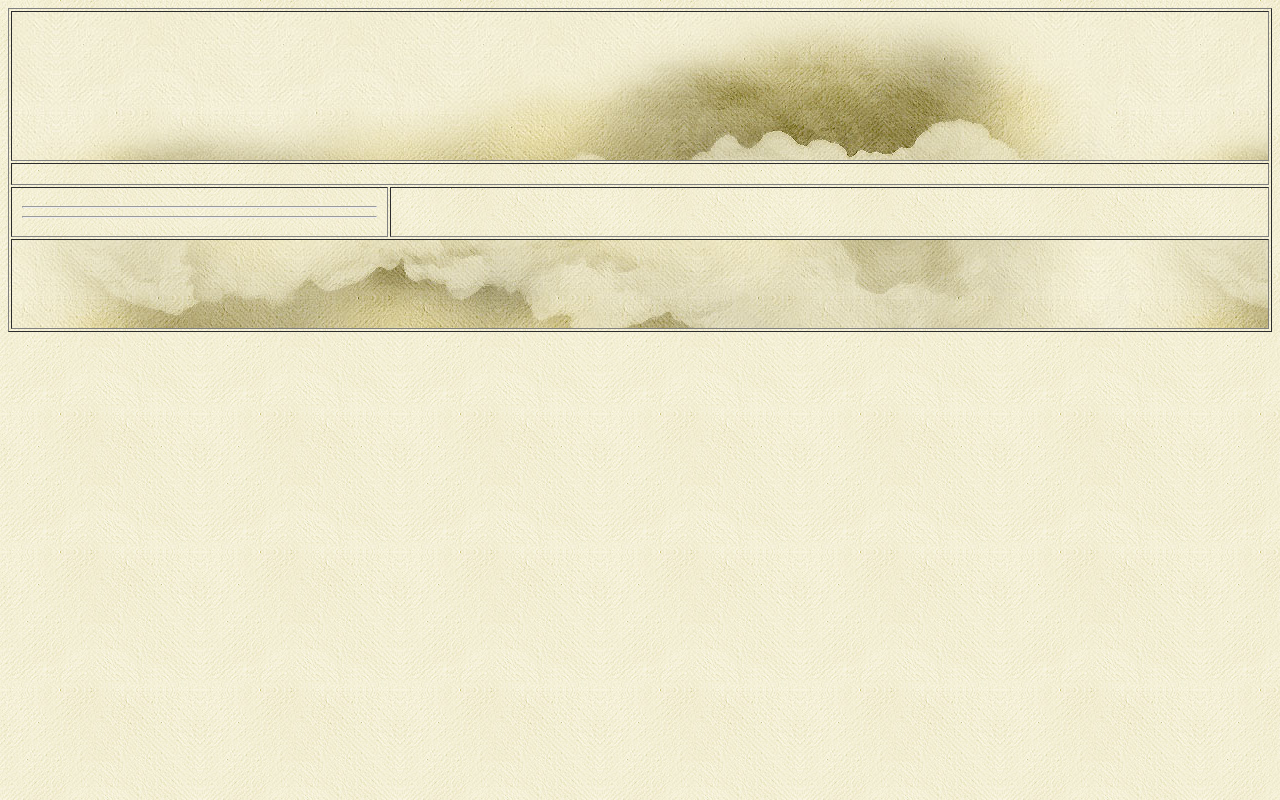
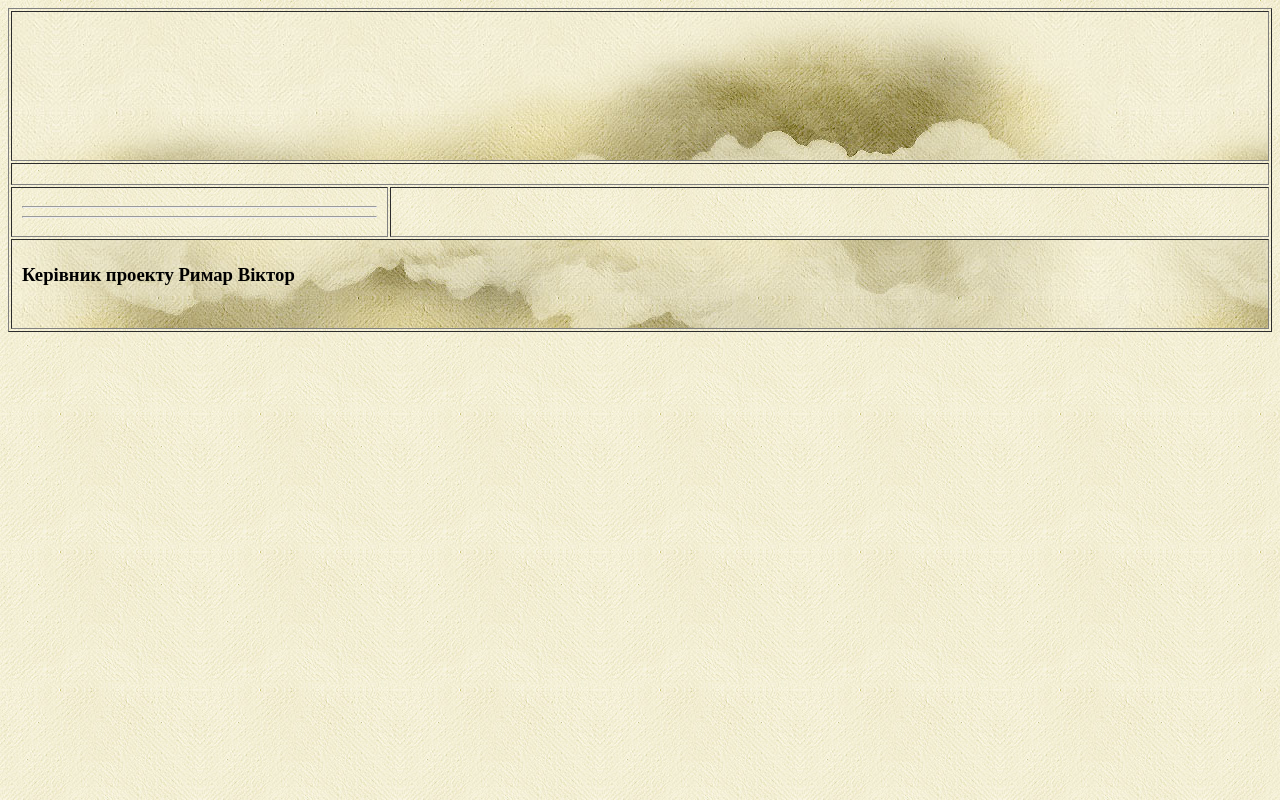
Before and after one commit to Stadnichuk/rymar3.github.io, a plain HTML site: page index.html in a window 1280 px wide. Drawn offline with Linux system fonts and the light colour scheme.

Commit message:
Римар В.О. - 14-Добавив себе

```diff
--- a/index.html
+++ b/index.html
@@ -14,6 +14,7 @@
 		<tr>
 			<td background="images/bg-3.jpg" colspan="2" height="150" align="right" hspace="5">
                 <!-- 03  Заголовок -->
+
                 <!-- ------------- -->
 			</td>
 		</tr>
@@ -52,8 +53,8 @@
 
 			<td colspan="2" valign="middle" height="90" background="images/bg-2.jpg">
 				<!--   14  Автор    -->
-
-                <!--   ---------   -->
+                 <h3>Керівник проекту Римар Віктор</h3>
+			    <!--   ---------   -->
 			</td>
 		</tr>
 	</table>
```
